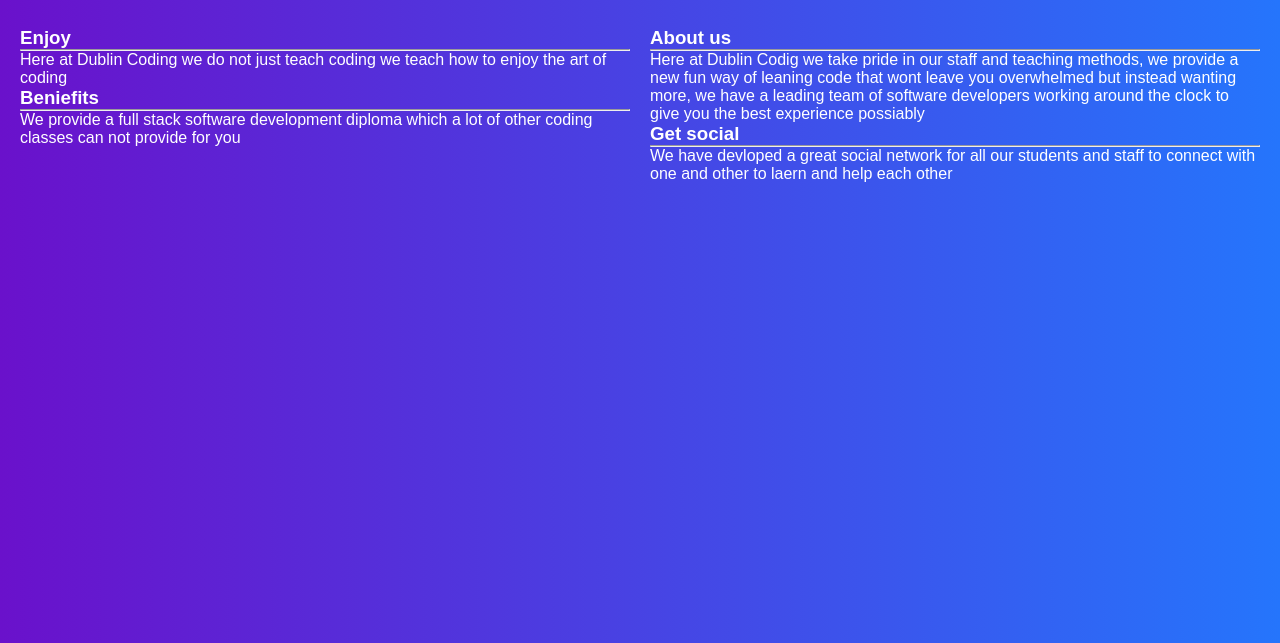
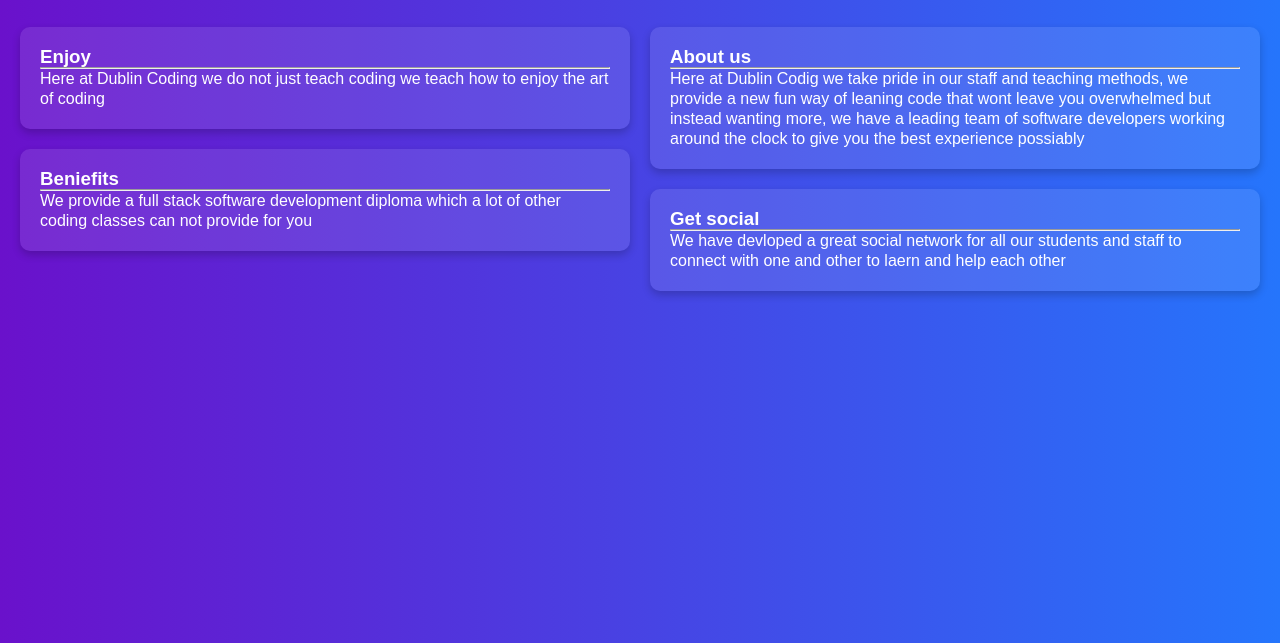
Before and after one commit to PaulD95-git/Portfolio, a plain HTML site: page about.html in a window 1280 px wide. Shown: the part 157-800 px from the top of the page. Drawn offline with Linux system fonts and the light colour scheme.

Commit message:
enjoyment div

```diff
--- a/assets/css/style.css
+++ b/assets/css/style.css
@@ -141,6 +141,17 @@
   height: 400px;
 }
 
+#enjoyment > div,
+#aboutus > div {
+  line-height: 20px;
+  margin-bottom: 20px;
+  background: rgba(255, 255, 255, 0.1);
+  padding: 20px;
+  border-radius: 10px;
+  box-shadow: 0 4px 8px rgba(0, 0, 0, 0.2);
+  transition: transform 0.3s, box-shadow 0.3s;
+}
+
 
       @media (max-width: 952px){
         /* Navigation */
```
